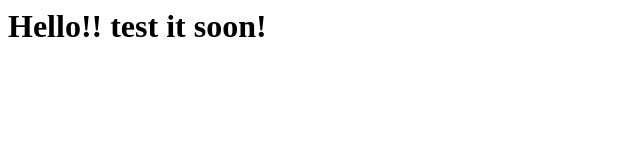
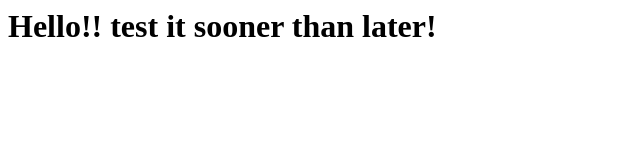
Before and after one commit to rohit-raj/example, a website: page views/index.html in a window 1280 px wide. Shown: the whole page, without its empty margins (0-640 px from the left). Drawn offline with nearby package versions, Linux system fonts and the light colour scheme.

Commit message:
Master: test

```diff
--- a/views/index.html
+++ b/views/index.html
@@ -9,6 +9,6 @@
 </script>
 </head>
 <body>
-<h1> Hello!! test it soon! </h1>
+<h1> Hello!! test it sooner than later! </h1>
 </body>
 </html>
```
